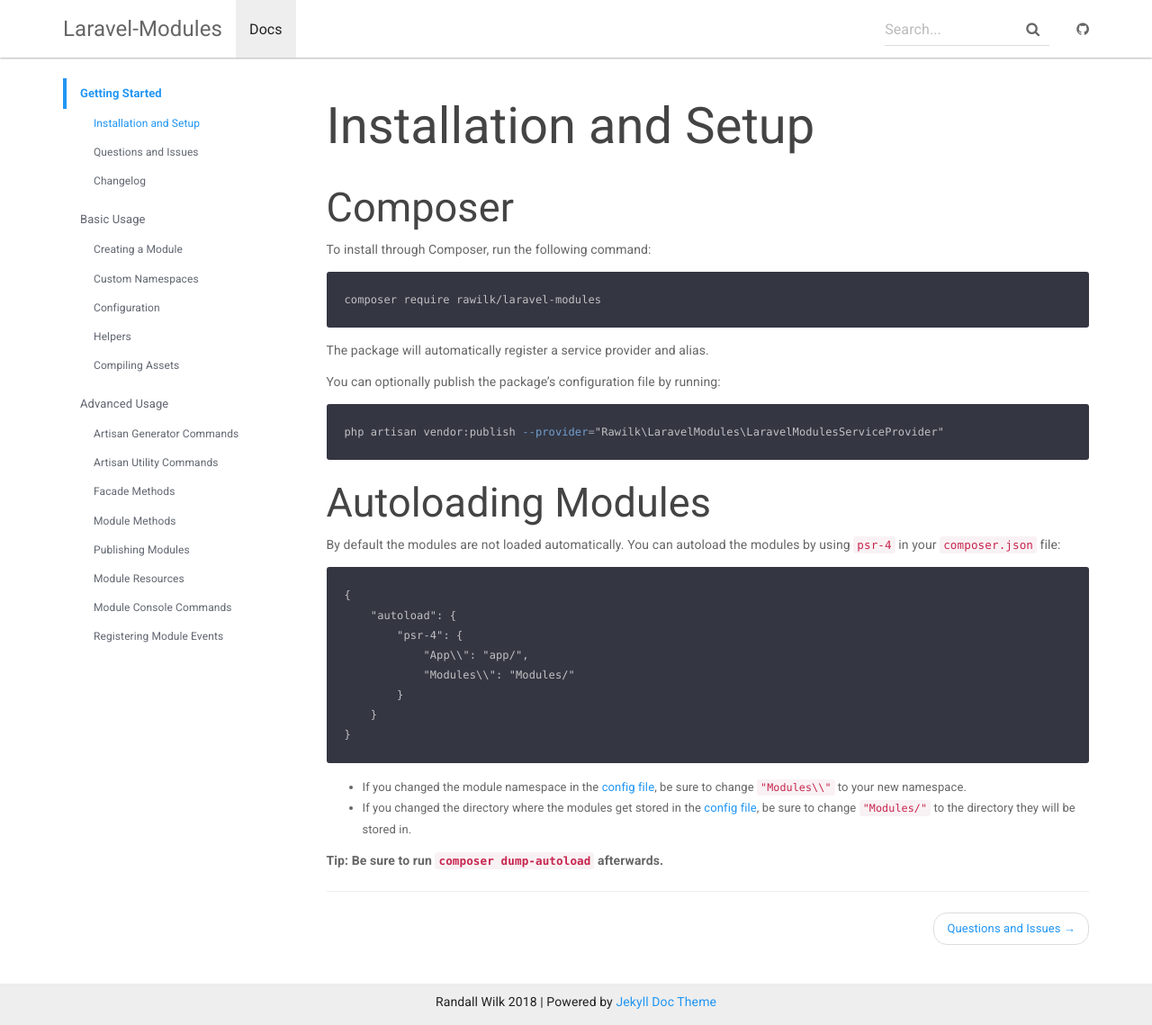
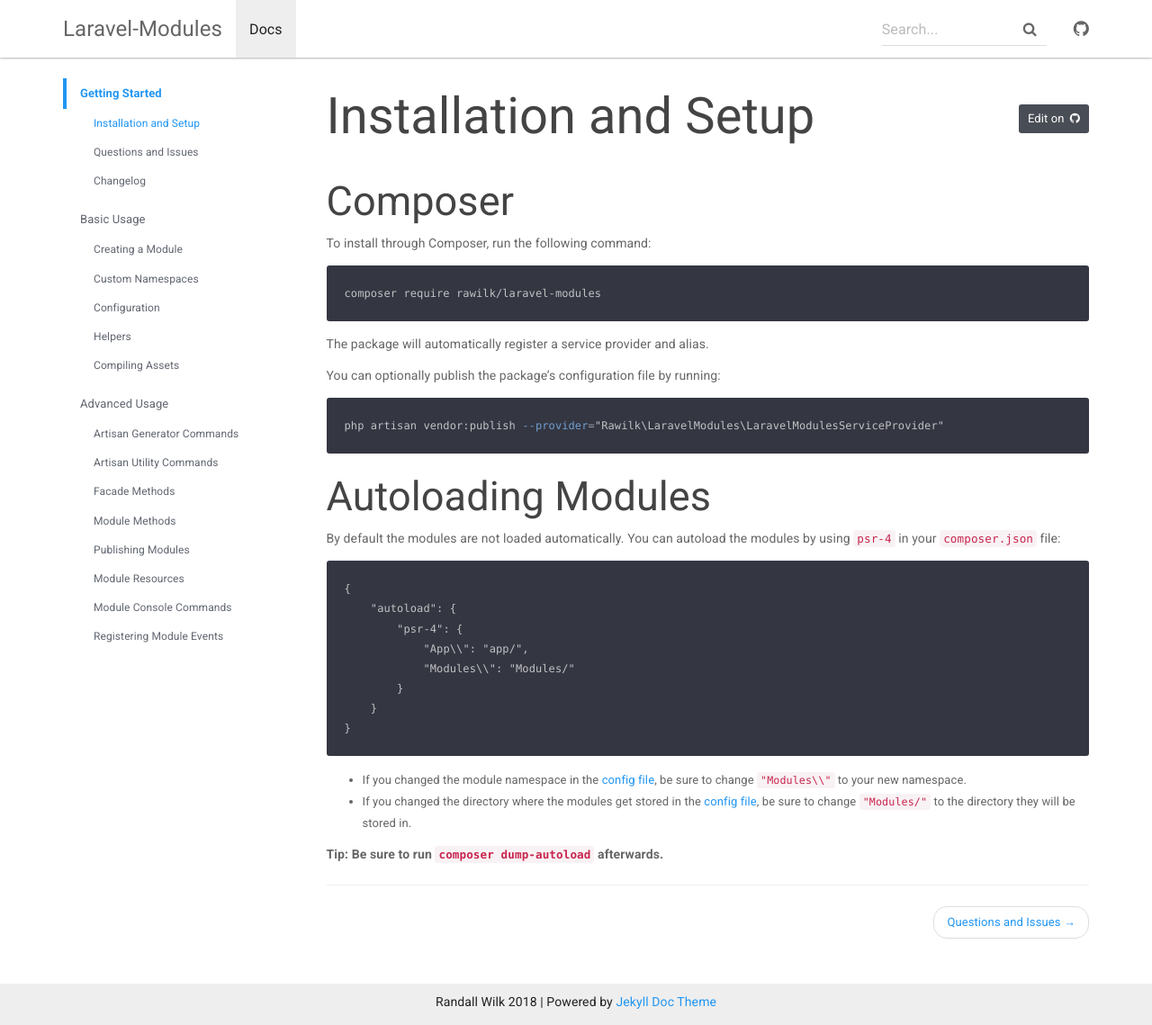
Before and after one commit to rawilk/laravel-modules, a Jekyll site: the page built from _docs/index.md, in a window 1280 px wide and 1139 px high. Shown: the whole window at 90% size. Built offline with Jekyll 4.4.1, drawn with Linux system fonts in a browser that asks for light colours; nearby versions of some CDN libraries.

Commit message:
Update styles, add edit on github button to docs

```diff
--- a/_docs/index.md
+++ b/_docs/index.md
@@ -2,7 +2,7 @@
 title: Installation and Setup
 permalink: /docs/installation/
 doc_section_id: docs
-excerpt: laravel-modules installation and setup instructions.
+excerpt: Laravel-Modules installation and setup instructions.
 ---
 
 ## Composer
--- a/_includes/topnav.html
+++ b/_includes/topnav.html
@@ -23,7 +23,7 @@
                     </div>
                 </form>
                 <ul class="nav navbar-nav">
-                    <li><a href="{{ site.git_address }}"><i class="fa fa-github" aria-hidden="true"></i></a></li>
+                    <li><a href="{{ site.git_address }}" class="gh-repo"><i class="fa fa-github" aria-hidden="true"></i></a></li>
                 </ul>
             </div>
         </div>
--- a/_layouts/docs.html
+++ b/_layouts/docs.html
@@ -9,7 +9,15 @@ layout: default
         </div>
 
         <div class="col-md-9">
-            <h1>{{ page.title }}</h1>
+            <div class="doc-title">
+                <h1>{{ page.title }}</h1>
+                <a href="{{ site.git_edit_address }}/{{ page.path }}" target="_blank" class="edit-on-gh"
+                   role="button"
+                >
+                    Edit on
+                    <i class="fa fa-github"></i>
+                </a>
+            </div>
             <div id="markdown-content-container">{{ content }}</div>
             <hr>
             {% include section_nav.html %}
--- a/css/main.scss
+++ b/css/main.scss
@@ -99,6 +99,44 @@ h4 {
 
 .highlighter-rouge {
     margin-bottom: 15px;
+}
+
+.gh-repo {
+    font-size: 20px;
+}
+
+$dark-color: #494d55;
+
+.doc-title {
+    display: flex;
+    justify-content: space-between;
+    align-items: center;
+
+    h1 {
+        margin-top: 0;
+        margin-bottom: 5px;
+        line-height: 1.5;
+    }
+}
+
+.edit-on-gh {
+    background-color: $dark-color;
+    border-radius: 3px;
+    color: #fff;
+    display: inline-block;
+    padding: 3px 10px;
+    line-height: 2;
+    text-decoration: none;
+
+    &:hover,
+    &:focus {
+        color: #fff;
+        text-decoration: none;
+    }
+
+    i {
+        margin-left: 3px;
+    }
 }
 
 $success: #75c181;
```
Also changed, not shown: _docs/changelog.md (+1 -0 lines).
